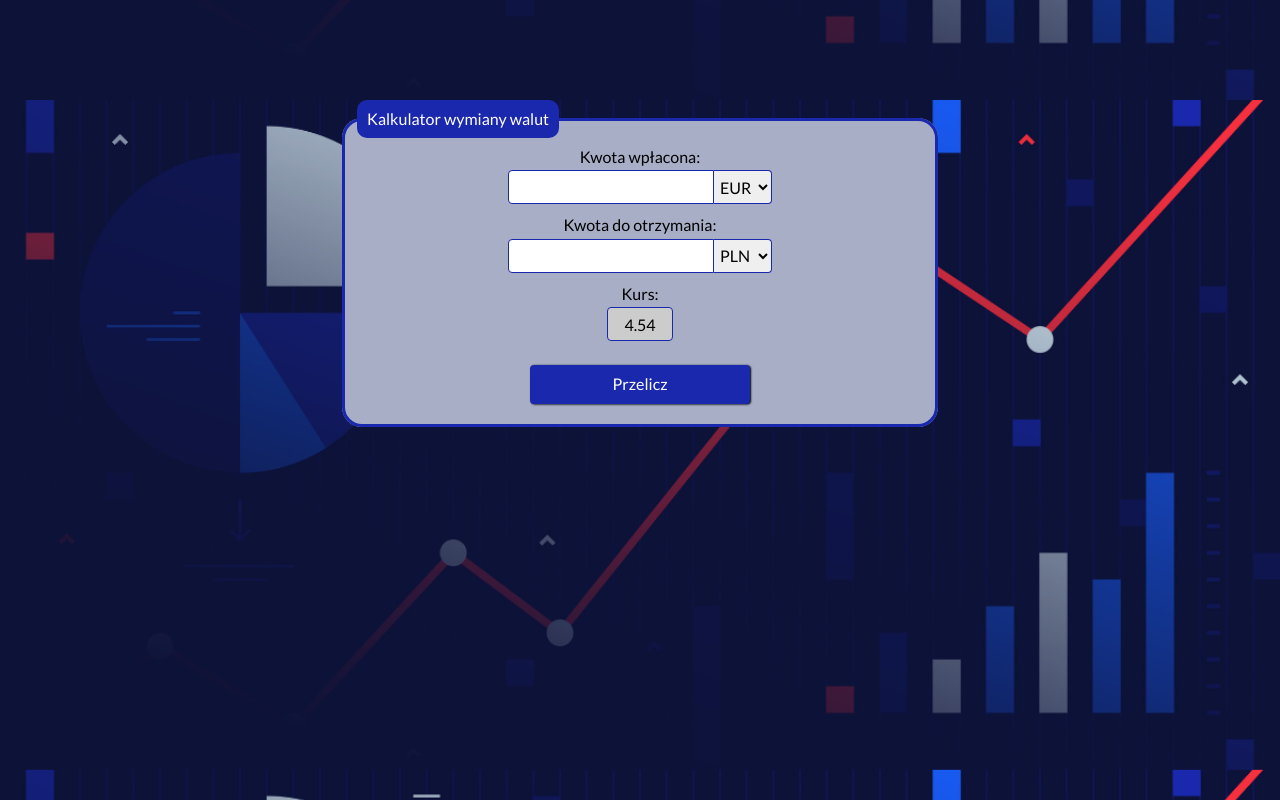
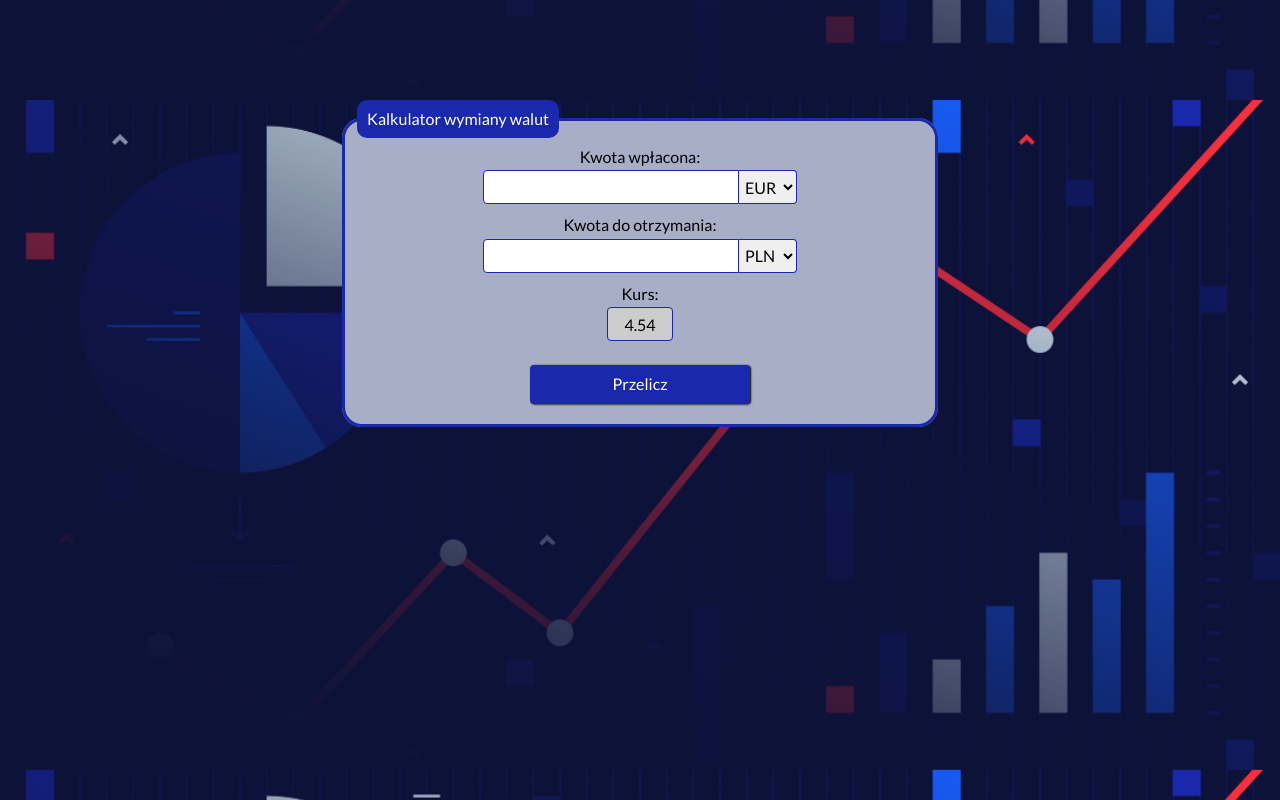
Before and after one commit to Marcin-Malek/currency-converter, a plain HTML site: page index.html in a window 1280 px wide. Drawn offline with nearby package versions, Linux system fonts and the light colour scheme.

Commit message:
css cleanup

```diff
--- a/css/form.css
+++ b/css/form.css
@@ -18,21 +18,17 @@
 }
 
 .form__paragraph {
-    text-align: center;
     display: flex;
-    flex-wrap: nowrap;
-    flex-basis: content;
     justify-content: center;
     margin: 4px;
 }
 
-.form__paragraph--increased {
+.form__paragraph--input {
     margin-bottom: 12px;
 }
 
 .form__input {
-    width: 60%;
-    max-width: 200px;
+    flex-basis: 250px;
     border: 1px solid #1a28ad;
     border-radius: 4px 0px 0px 4px;
     height: 30px;
@@ -40,7 +36,7 @@
 
 .form__input--rate {
     border-radius: 4px;
-    width: 60px;
+    max-width: 60px;
     text-align: center;
     background-color: #ccc;
 }
@@ -55,7 +51,7 @@
 
 .form__button {
     background-color: #1a28ad;
-    width: 200px;
+    flex-basis: 200px;
     padding: 10px;
     margin-top: 12px;
     margin-bottom: 6px;
--- a/index.html
+++ b/index.html
@@ -26,7 +26,7 @@
             <p class="form__paragraph">
                 <label for="from">Kwota wpłacona:</label>
             </p>
-            <p class="form__paragraph form__paragraph--increased">
+            <p class="form__paragraph form__paragraph--input">
                 <input type="number" id="from" name="from" class="form__input js-fromValue" min="0" step="any"
                     pattern="[0-9]+([,\.][0-9]+)?">
                 <select name="from_currency" class="form__select js-fromCurrency">
@@ -38,7 +38,7 @@
             <p class="form__paragraph">
                 <label for="to">Kwota do otrzymania:</label>
             </p>
-            <p class="form__paragraph form__paragraph--increased">
+            <p class="form__paragraph form__paragraph--input">
                 <input type="number" id="to" name="to" class="form__input js-toValue" min="0" step="any"
                     pattern="[0-9]+([,\.][0-9]+)?">
                 <select name="to_currency" class="form__select js-toCurrency">
@@ -50,7 +50,7 @@
             <p class="form__paragraph">
                 <label for="rate">Kurs:</label>
             </p>
-            <p class="form__paragraph form__paragraph--increased">
+            <p class="form__paragraph form__paragraph--input">
                 <input type="text" inputmode="numeric" id="rate" name="exchange_rate"
                     class="form__input form__input--rate js-rate" readonly>
             </p>
```
